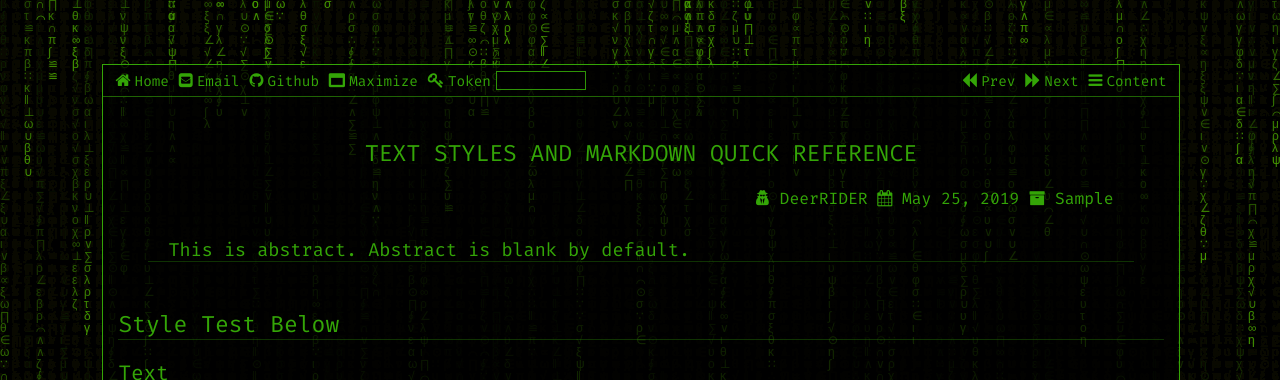
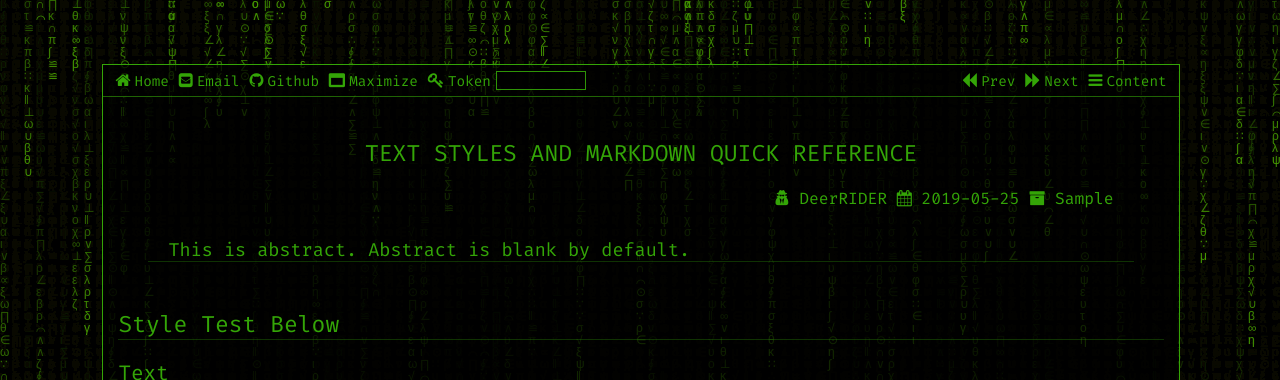
Before and after one commit to bindon/bindon.github.io, a Jekyll site: the page built from _posts/2017-1-1-sample3.md, in a window 1280 px wide. Shown: the top 380 px of the page. Built offline with Jekyll 4.4.1, drawn with Linux system fonts in a browser that asks for light colours; formulas are drawn with MathJax 3; some of the changed text lies outside the part shown.

Commit message:
Change post name and date format

```diff
--- a/_includes/list_of_articles.html
+++ b/_includes/list_of_articles.html
@@ -13,7 +13,7 @@
         {% for post in site.posts %}
         </tr>
         <td class="td_title"><a href="{{site.url}}{{site.baseurl}}{{post.url}}">{{post.title}}</a></td>
-        <td class="td_date">{{post.date | date: "%b %d, %y"}}</td>
+        <td class="td_date">{{post.date | date: "%Y-%m-%d"}}</td>
         <td class="td_category">{{post.category}}</td>
         </tr>
         {% endfor %}
@@ -40,7 +40,7 @@
       <td class="td_title">
         <a href="{{site.url}}{{site.baseurl}}{{post.url}}">{{ post.title }}</a>
       </td>
-      <td class="td_date">{{ post.date | date: "%b %d, %y" }}</td>
+      <td class="td_date">{{ post.date | date: "%Y-%m-%d" }}</td>
     </tr>
     {% endfor %}
   </tbody>
--- a/_includes/post_info.html
+++ b/_includes/post_info.html
@@ -10,7 +10,7 @@
   {% if page.date %}
   <span>
     <i class="fa fa-calendar"></i>
-    {{ page.date | date: "%b %d, %Y" }}
+    {{ page.date | date: "%Y-%m-%d" }}
   </span>
   {% endif %}
   <!-- category -->
```
Also changed, not shown: _posts/Utility/2019-04-16-sjcl.html (renamed from _posts/Utility/20190416-sjcl.html).
